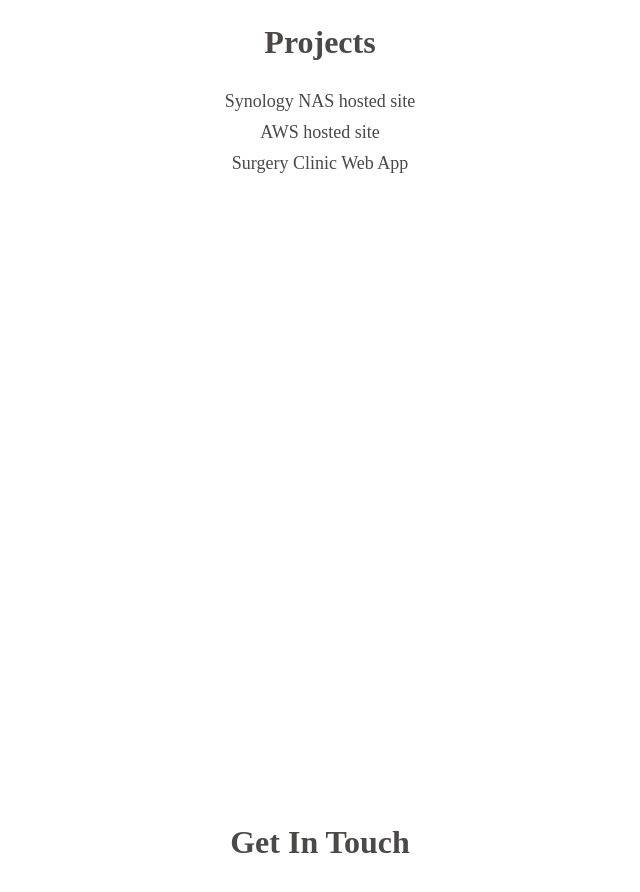
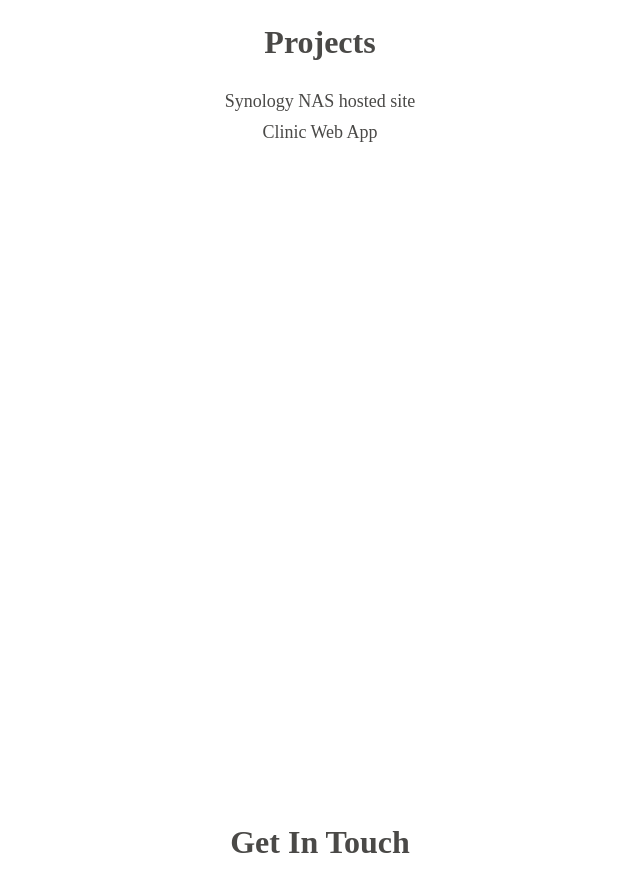
Before and after one commit to dev-nich/ChristineSPortfolio, a React (Vite) app in the folder client/: page / in a window 1280 px wide. Shown: the part 1960-2852 px from the top of the page, without its empty margins (320-960 px from the left). Built offline with nearby package versions, Linux system fonts and the light colour scheme; some icons are missing; a web font is replaced by a local one.

Commit message:
update: readme

```diff
--- a/client/src/components/Project.jsx
+++ b/client/src/components/Project.jsx
@@ -8,8 +8,7 @@ const Project = () => {
 
             <ul>
                 <li><a href="https://nich.legenbucky.trade/">Synology NAS hosted site</a></li>
-                <li><a href="https://nich.legenbucky.trade/">AWS hosted site</a></li>
-                <li><a href="https://nich.legenbucky.trade/">Surgery Clinic Web App</a></li>
+                <li><a href="https://github.com/dev-nich/clinicApp/tree/main">Clinic Web App</a></li>
             </ul>
 
         </Container>
```
